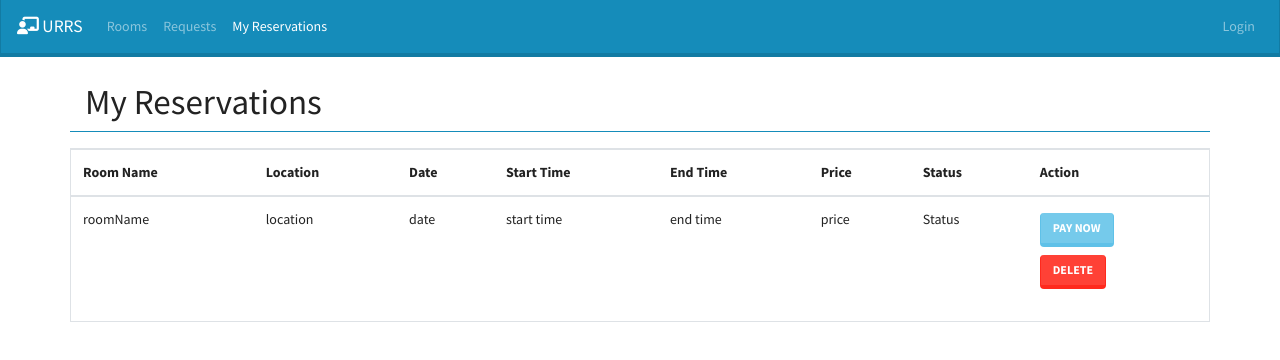
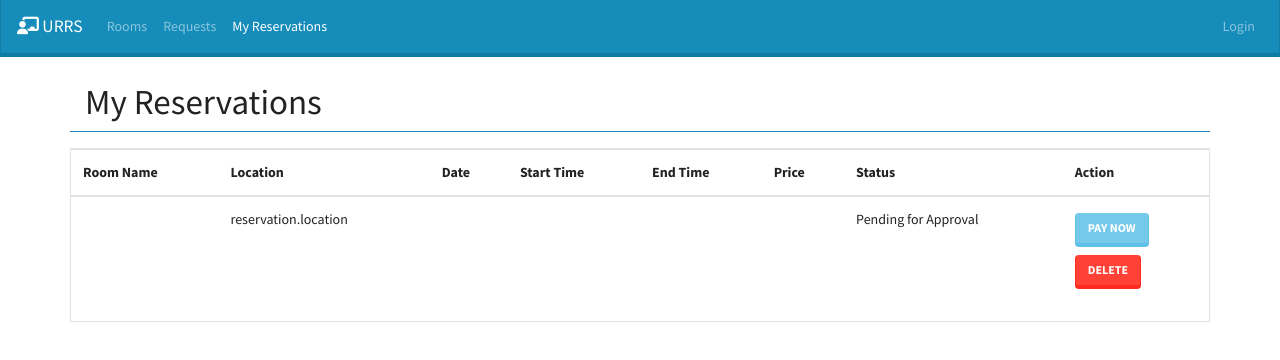
Before and after one commit to janinaestrella/university-room-reservation-system-frontend, a React (Create React App) app: page /reservations in a window 1280 px wide. Shown: the top 360 px of the page. Built offline with nearby package versions, Linux system fonts and the light colour scheme; no server answers.

Commit message:
pass request to reserve details to reservations

```diff
--- a/src/App.js
+++ b/src/App.js
@@ -6,6 +6,7 @@ import LandingPage from './pages/LandingPage';
 import Room from './pages/Room';
 import Reservation from './pages/Reservation';
 import Request from './pages/Request';
+import { Redirect } from 'react-router-dom';
 import {
 	BrowserRouter as Router,
 	Route,
@@ -24,6 +25,7 @@ function App() {
 	const [updatedRoom, setUpdatedRoom] = useState({_id:null})
 
 	const [reserveRoom, setReserveRoom] = useState({})
+	const [reservation, setReservation] = useState({})
 
 	const [user, setUser] = useState ({
 		_id: null,
@@ -103,6 +105,32 @@ function App() {
 		setReserveRoom(room)
 	}
 
+	const handleReservation = (reserveDetails) => {
+		// save to reservations table using post method
+		fetch (url + '/reservations', {
+			method:'POST',
+			headers: {
+				'Authorization' : window.localStorage.getItem('token'),
+				'Content-Type' : 'application/json'
+			},
+			body: JSON.stringify(reserveDetails)
+		})
+		.then(response => {
+			return response.json()
+		})
+		.then(reserveDetails => {
+			// console.log(reserveDetails)
+			if(reserveDetails.error){
+				alert(reserveDetails.error)
+			} else {
+				setReservation(reserveDetails)
+				alert("Reserved! Please wait for your Reservation Approval.")
+				// console.log(reserveDetails)
+			}
+
+		})
+	}
+
 	return (
 		<React.Fragment>
 			<Router>
@@ -134,12 +162,16 @@ function App() {
 					<Route path ="/requests">
 						<Request
 						url={url}
-						reserveRoom={reserveRoom}/>
+						reserveRoom={reserveRoom}
+						handleReservation={handleReservation}
+						/>
 					</Route>
 
 					<Route path ="/reservations">
 						<Reservation
-						user={user}/>
+						user={user}
+						reservation={reservation}
+						/>
 					</Route>
 
 				</Switch>
--- a/src/pages/Request.js
+++ b/src/pages/Request.js
@@ -7,7 +7,7 @@ import "react-datepicker/dist/react-datepicker.css";
 import { Redirect } from 'react-router-dom';
 
 
-const Request = ({url, reserveRoom}) => {
+const Request = ({url, reserveRoom, handleReservation}) => {
 	// console.log(reserveRoom === undefined)
 	let today = new Date()
 
@@ -59,28 +59,9 @@ const Request = ({url, reserveRoom}) => {
 			reserveTimeEnd: request.reserveTimeEnd.toISOString()
 		}
 
-		console.log(reserveDetails)
+		// console.log(reserveDetails)
+		handleReservation(reserveDetails)
 
-		// save to reservations table using post method
-		fetch (url + '/reservations', {
-			method:'POST',
-			headers: {
-				'Authorization' : window.localStorage.getItem('token'),
-				'Content-Type' : 'application/json'
-			},
-			body: JSON.stringify(reserveDetails)
-		})
-		.then(response => {
-			return response.json()
-		})
-		.then(data => {
-			console.log(data)
-			if(data.error){
-				alert(data.error)
-			} else {
-				alert("Reserved! Please wait for your Reservation Approval.")
-			}
-		})
 	}
 
 	return (
--- a/src/pages/Reservation.js
+++ b/src/pages/Reservation.js
@@ -1,6 +1,6 @@
 import React from 'react';
 
-const Reservation = ({user}) => {
+const Reservation = ({user, reservation}) => {
 
 	return (
 		<div className="container my-4">
@@ -26,19 +26,19 @@ const Reservation = ({user}) => {
 	                    </thead>
 
 	                    <tbody>
-	                    	{user.isAdmin ? <td>reserverName</td> : ""}
-	                    	<td>roomName</td>
-	                    	<td>location</td>
-	                    	<td>date</td>
-	                    	<td>start time</td>
-	                    	<td>end time</td>
-	                    	<td>price</td>
-	                    	<td>Status</td>
+	                    	{user.isAdmin ? <td>{reservation.reserverName}</td> : ""}
+	                    	<td>{reservation.roomName}</td>
+	                    	<td>reservation.location</td>
+	                    	<td>{reservation.reserveDate}</td>
+	                    	<td>{reservation.reserveTimeStart}</td>
+	                    	<td>{reservation.reserveTimeEnd}</td>
+	                    	<td>{reservation.price}</td>
+	                    	<td>{reservation.isApproved ? "Approved" : "Pending for Approval"}</td>
 	                    	<td>
 	                    		<div><button className="btn btn-info my-1">Pay Now</button></div>
 	                    		<div><button className="btn btn-danger my-1">Delete</button></div>
 	                    		{user.isAdmin ?
-	                    		<div><button className="btn btn-warning my-1">Update</button></div>
+	                    		<div><button className="btn btn-warning my-1">Approved</button></div>
 	                    		: ""}
 	                    	</td>
 
```
